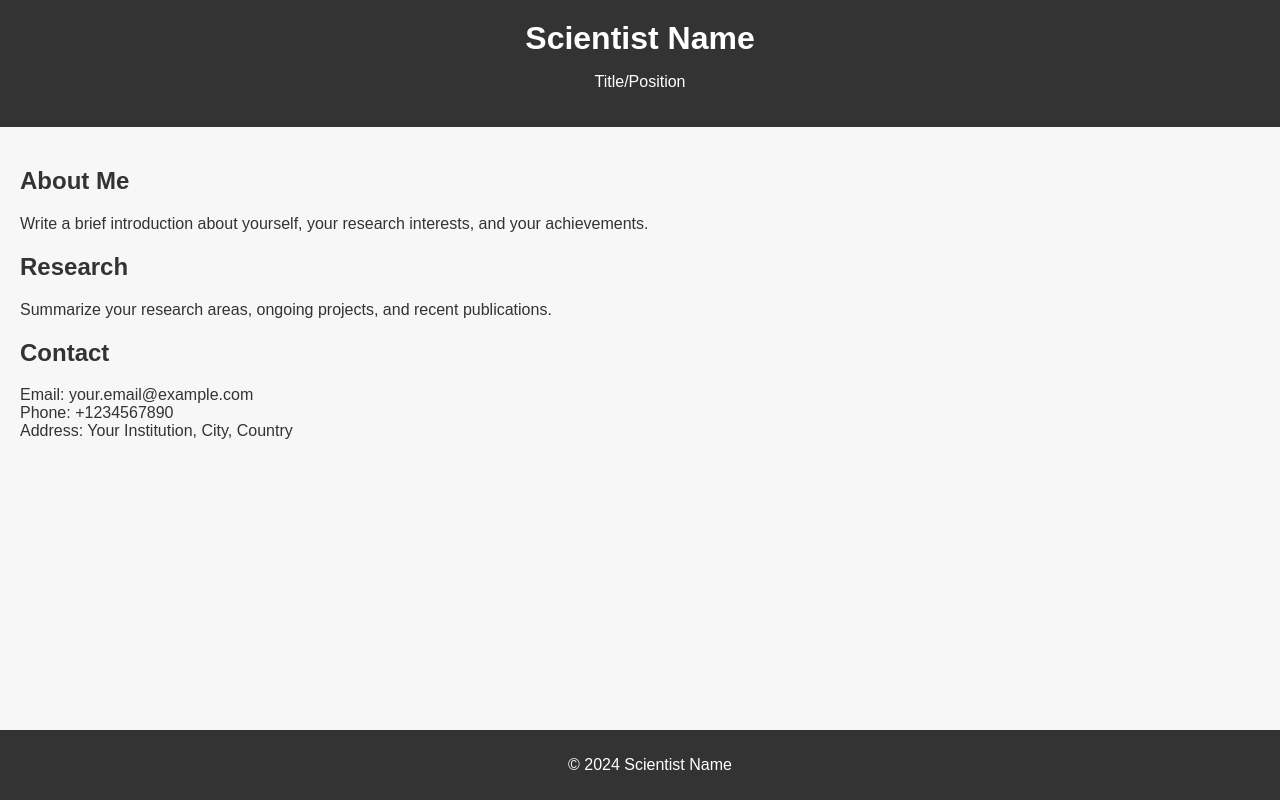
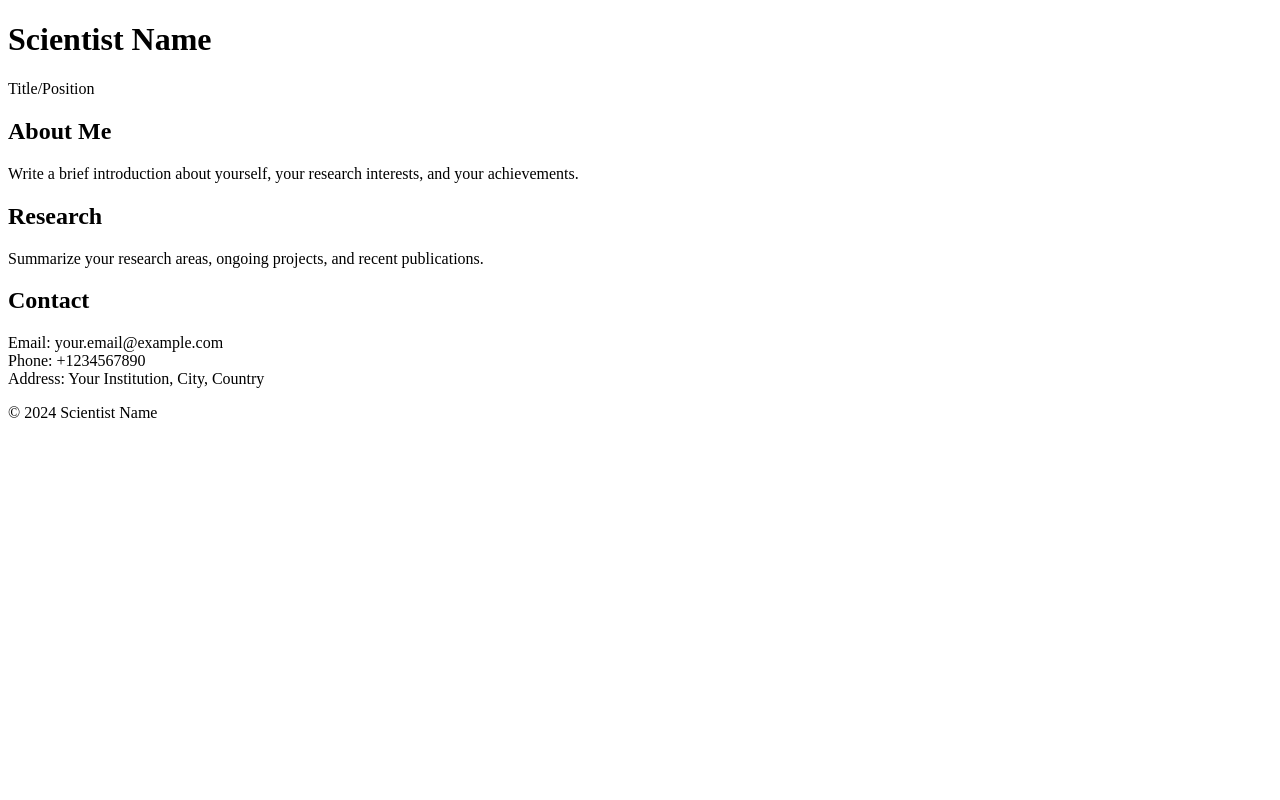
Before and after one commit to dylan-taylor/dylan-taylor.github.io, a plain HTML site: page index.html in a window 1280 px wide. Drawn offline with Linux system fonts and the light colour scheme.

Commit message:
delete everything

```diff
--- a/index.html
+++ b/index.html
@@ -6,38 +6,7 @@
     <meta name="viewport" content="width=device-width, initial-scale=1.0">
     <title>Scientist Name - Title/Position</title>
     <style>
-        body {
-            font-family: Arial, sans-serif;
-            margin: 0;
-            padding: 0;
-            background-color: #f7f7f7;
-            color: #333;
-        }
 
-        header {
-            background-color: #333;
-            color: #fff;
-            padding: 20px;
-            text-align: center;
-        }
-
-        h1 {
-            margin: 0;
-        }
-
-        main {
-            padding: 20px;
-        }
-
-        footer {
-            background-color: #333;
-            color: #fff;
-            padding: 10px;
-            text-align: center;
-            position: fixed;
-            bottom: 0;
-            width: 100%;
-        }
     </style>
 </head>
 
```
